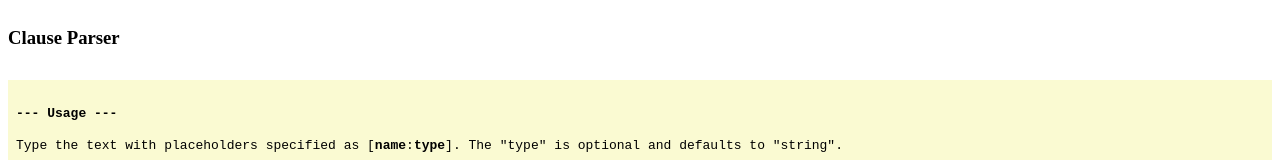
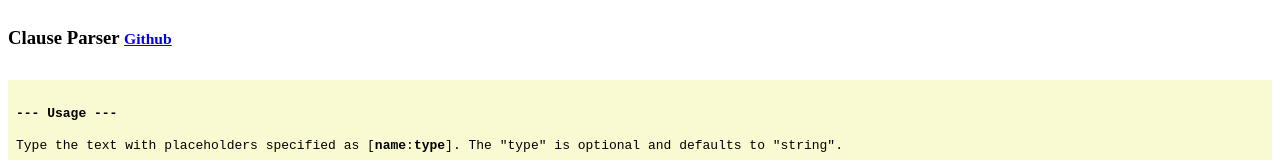
Before and after one commit to pavanpodila/clause-builder, a React (Create React App) app: page / in a window 1280 px wide. Shown: the top 160 px of the page. Built offline with nearby package versions, Linux system fonts and the light colour scheme.

Commit message:
readme updates

```diff
--- a/src/app.tsx
+++ b/src/app.tsx
@@ -20,7 +20,12 @@ export class App extends React.Component {
         return (
             <Provider store={store}>
                 <Container>
-                    <h3>Clause Parser</h3>
+                    <h3>
+                        Clause Parser{' '}
+                        <small>
+                            <a href={'https://github.com/pavanpodila/clause-builder'}>Github</a>
+                        </small>
+                    </h3>
                     <pre
                         style={{
                             whiteSpace: 'pre-wrap',
```
Also changed, not shown: 1 other file (tests, documents, lock files or other folders).
